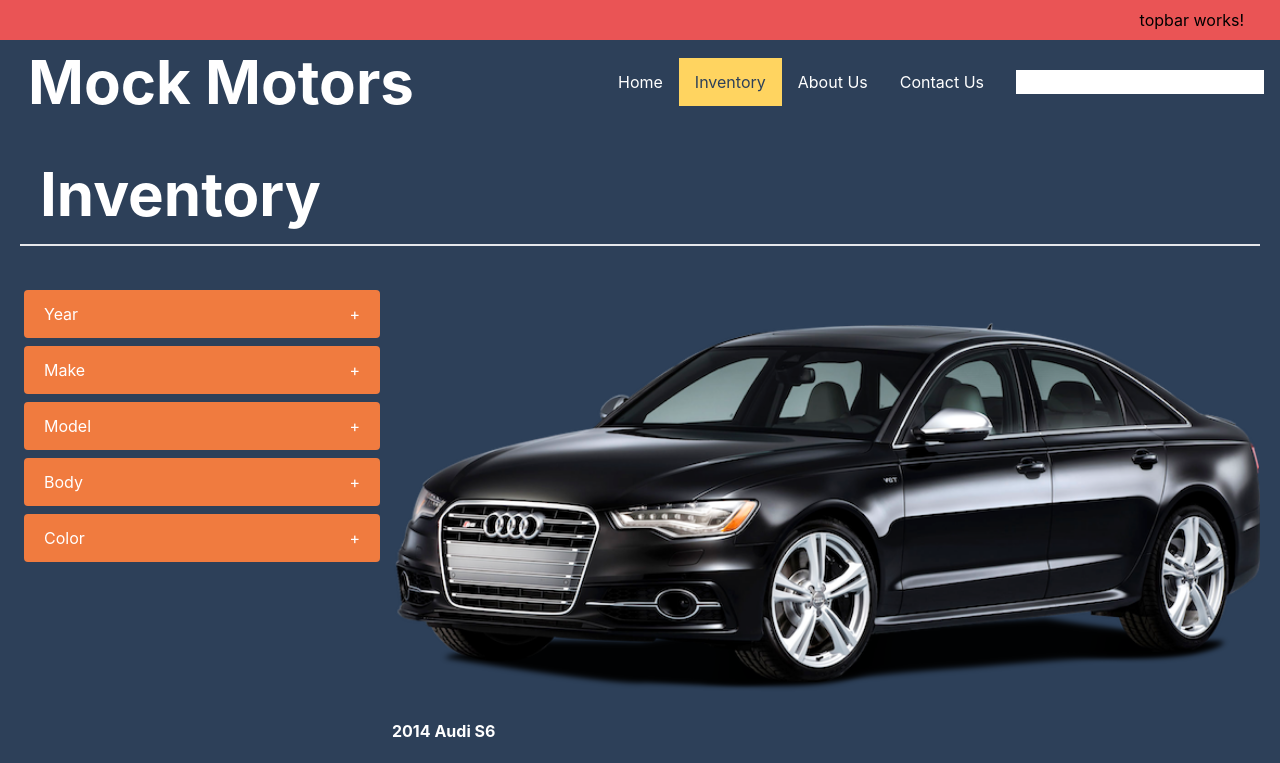
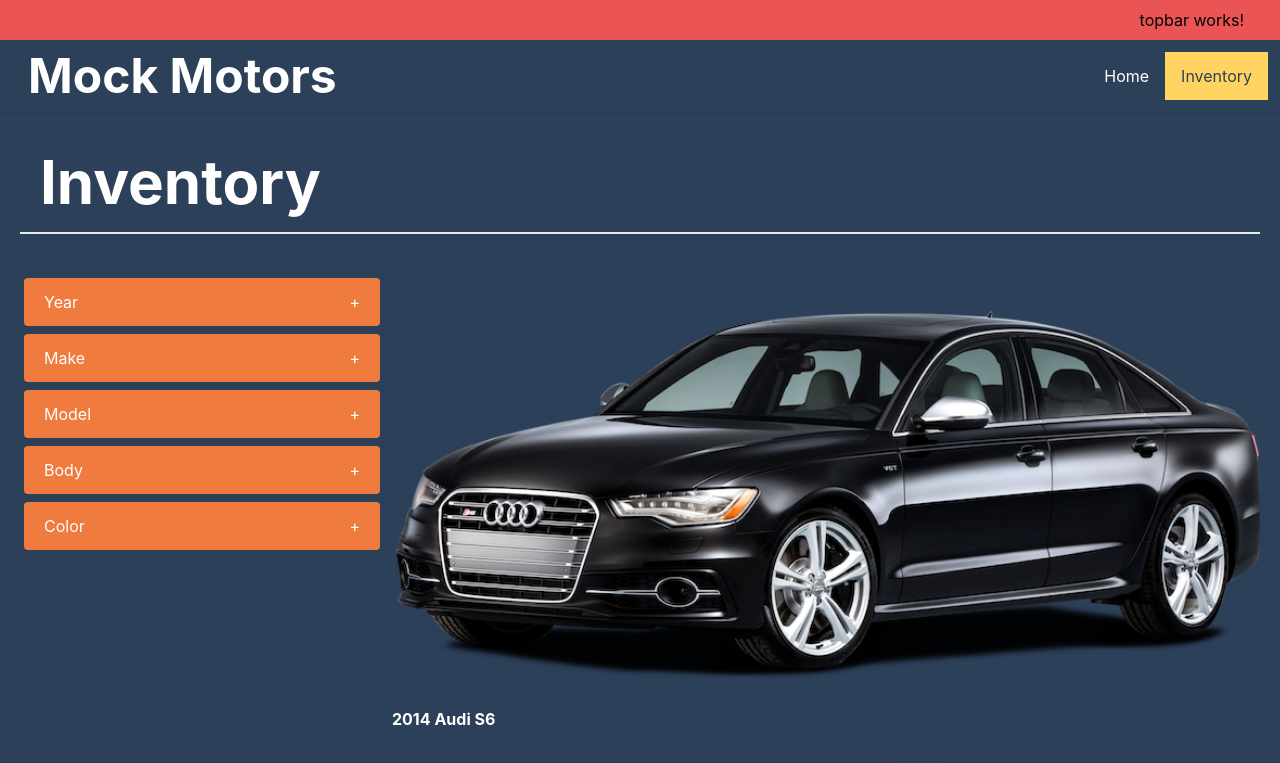
Before and after one commit to brandonjmarquez/car-dealership, a React (Create React App) app: page /inventory in a window 1280 px wide. Shown: the top 763 px of the page. Built offline with nearby package versions, Linux system fonts and the light colour scheme.

Commit message:
Filtering menu can now be closed by clicking the button again. Removed about and contact pages. Styling in the nav and inventory.

```diff
--- a/src/components/SortingModal/SortingModal.tsx
+++ b/src/components/FilteringModal/FilteringModal.tsx
@@ -7,7 +7,7 @@ interface SortingModalProps {
   setFilter: Function;
 }
 
-const SortingModal = (props: SortingModalProps) => {
+const FilteringModal = (props: SortingModalProps) => {
   const [properties, setProperties] = useState<Set<string>>(new Set());
   const propertiesDropdown = useMemo(() => {
     let propertyOpts: ReactElement[] = [];
@@ -15,9 +15,9 @@ const SortingModal = (props: SortingModalProps) => {
     properties.forEach((property) => {
       propertyOpts.push(
         <button key={property}
-          className="block text-custom-100"
+          className="block w-full bg-custom-400 text-custom-100 text-left border border-custom-100 rounded"
           onClick={(e) => props.setFilter({property: props.property, value: (e.target as Element).innerHTML})}
-        >{property}</button>
+        ><span className="pl-1">{property}</span></button>
       )
     });
 
@@ -38,8 +38,8 @@ const SortingModal = (props: SortingModalProps) => {
 
 
   return (
-    <div className="bg-custom-400">{propertiesDropdown}</div>
+    <div id="filtering" className=" ml-10">{propertiesDropdown}</div>
   )
 }
 
-export default SortingModal;
+export default FilteringModal;
--- a/src/components/Navbar/Navbar.tsx
+++ b/src/components/Navbar/Navbar.tsx
@@ -22,23 +22,19 @@ const Navbar = () => {
         `}
       </style>
       <div id='topbar' className='px-9 py-2 bg-custom-200 text-right'>topbar works!</div>
-      <nav id='navbar' className='sticky top-0 overflow-hidden'>
+      <nav id='navbar' className='sticky top-0 overflow-hidden shadow'>
         <div className='py-2 bg-custom-100 w-full text-white whitespace-nowrap z-50 shadow-md'>
           <div className='grid grid-cols-2'>
             <div className='flex items-center mx-7 my-1 '>
               {/* <FaCar className='text-6xl inline-block py-3' /> */}
-              <h1 className='inline-block text-xl lg:text-3xl xl:text-6xl font-bold'>Mock Motors</h1>
+              <h1 className='inline-block text-5xl font-bold'>Mock Motors</h1>
             </div>
             <div className='burger flex md:hidden justify-end items-center text-3xl px-3'>
               <HiOutlineMenu className='' />
             </div>
-            <div className='hidden md:flex items-center justify-end'>
+            <div className='hidden md:flex items-center justify-end mr-3'>
               <a id='home' href='/' className={`px-4 py-3`}>Home</a>
               <a id='inventory' href='inventory' className='px-4 py-3'>Inventory</a>
-              <a id='about-us' href='about-us' className='px-4 py-3'>About Us</a>
-              <a id='contact-us' href='contact-us' className='px-4 py-3'>Contact Us</a>
-              <input type='input' className='ml-4'></input>
-              <FaSearch className='text-2xl float-right mx-2' />
             </div>
           </div>
         </div>
--- a/src/pages/Inventory/Inventory.tsx
+++ b/src/pages/Inventory/Inventory.tsx
@@ -2,7 +2,7 @@ import React, { ReactPortal, useEffect, useMemo, useRef, useState } from 'react'
 import Navbar from '../../components/Navbar/Navbar'
 import Footer from '../../components/Footer/Footer'
 import { CARS } from "../../tools/mock-cars";
-import SortingModal from '../../components/SortingModal/SortingModal';
+import FilteringModal from '../../components/FilteringModal/FilteringModal';
 import { createPortal } from 'react-dom';
 
 // import logo from './logo.svg';
@@ -11,6 +11,7 @@ import { createPortal } from 'react-dom';
 function Inventory() {
   const [sortingModal, setSortingModal] = useState<ReactPortal | null>();
   const [filter, setFilter] = useState<{property: string, value: string} | null>(null);
+  const filtered = useRef('');
   const inventory = useMemo(() => {
     let items: JSX.Element[] = [];
     CARS.forEach((item) => {
@@ -48,14 +49,20 @@ function Inventory() {
   const sorting = (e: React.MouseEvent<HTMLButtonElement, MouseEvent>) => {
     let elemId = ((e.target as HTMLButtonElement).tagName === "BUTTON") ? (e.target as HTMLButtonElement).parentElement!.id : (e.target as HTMLButtonElement).parentElement!.parentElement!.id;
     let elem = document.getElementById(elemId) as Element;
+
+    if(document.getElementById("filtering") && elemId === filtered.current) {
+      setSortingModal(null);
+    } else {
       const closeSorting = () => {
         setSortingModal(createPortal(
-        <SortingModal items={CARS} property={elemId} setFilter={setFilter} /> ,
+          <FilteringModal items={CARS} property={elemId} setFilter={setFilter} /> ,
           elem
         ));
       }
 
       closeSorting();
+      filtered.current = elemId;
+    }
   }
 
   return (
@@ -66,7 +73,11 @@ function Inventory() {
         <div className="grid grid-rows-2 sm:grid-cols-[minmax(30%,_.5fr)_minmax(70%,_1fr)] m-5">
           <div className="">
             <div className="flex flex-col grid-cols-5 sm:grid-rows-5 sm:grid-cols-none mr-4">
-              {filter !== null ? <button onClick={() => setFilter(null)}>Reset Filters</button> : null}
+              {filter !== null ?
+                <button className="self-center w-max p-2 bg-custom-200 rounded" onClick={() => setFilter(null)}>
+                  Reset Filters
+                </button>
+               : null}
               <div id="year">
                 <button className="w-full active:bg-custom-400 m-1 px-5 py-3 bg-custom-300 rounded flex justify-between" onClick={(e) => sorting(e)}><span>Year</span><span>+</span></button>
                 {sortingModal}
```
Lines whose indentation alone changed are shown as unchanged.
